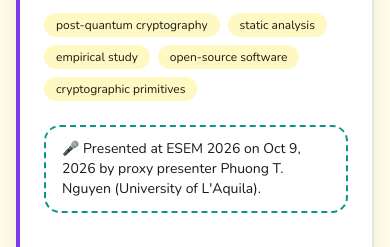
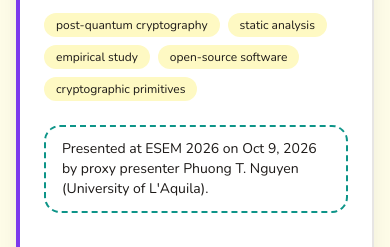
Before and after one commit to Lxkasmehl/Portfolio, a Next.js app: page /publications in a window 390 px wide. Shown: the part 2141-2388 px from the top of the page. Built offline with nearby package versions, Linux system fonts and the light colour scheme.

Commit message:
Remove microphone emoji from presentation note
Co-Authored-By: Claude Opus 5.5 <noreply@anthropic.com>

```diff
--- a/components/PublicationsContent.tsx
+++ b/components/PublicationsContent.tsx
@@ -179,7 +179,7 @@ function PaperCard({ pub }: { pub: Publication }) {
         className="mt-6 text-sm rounded-2xl px-4 py-3"
         style={{ border: "2px dashed var(--color-accent-3)", color: "var(--color-text)" }}
       >
-        🎤 {c.presentation}
+        {c.presentation}
       </p>
 
       <div className="mt-8">
```
